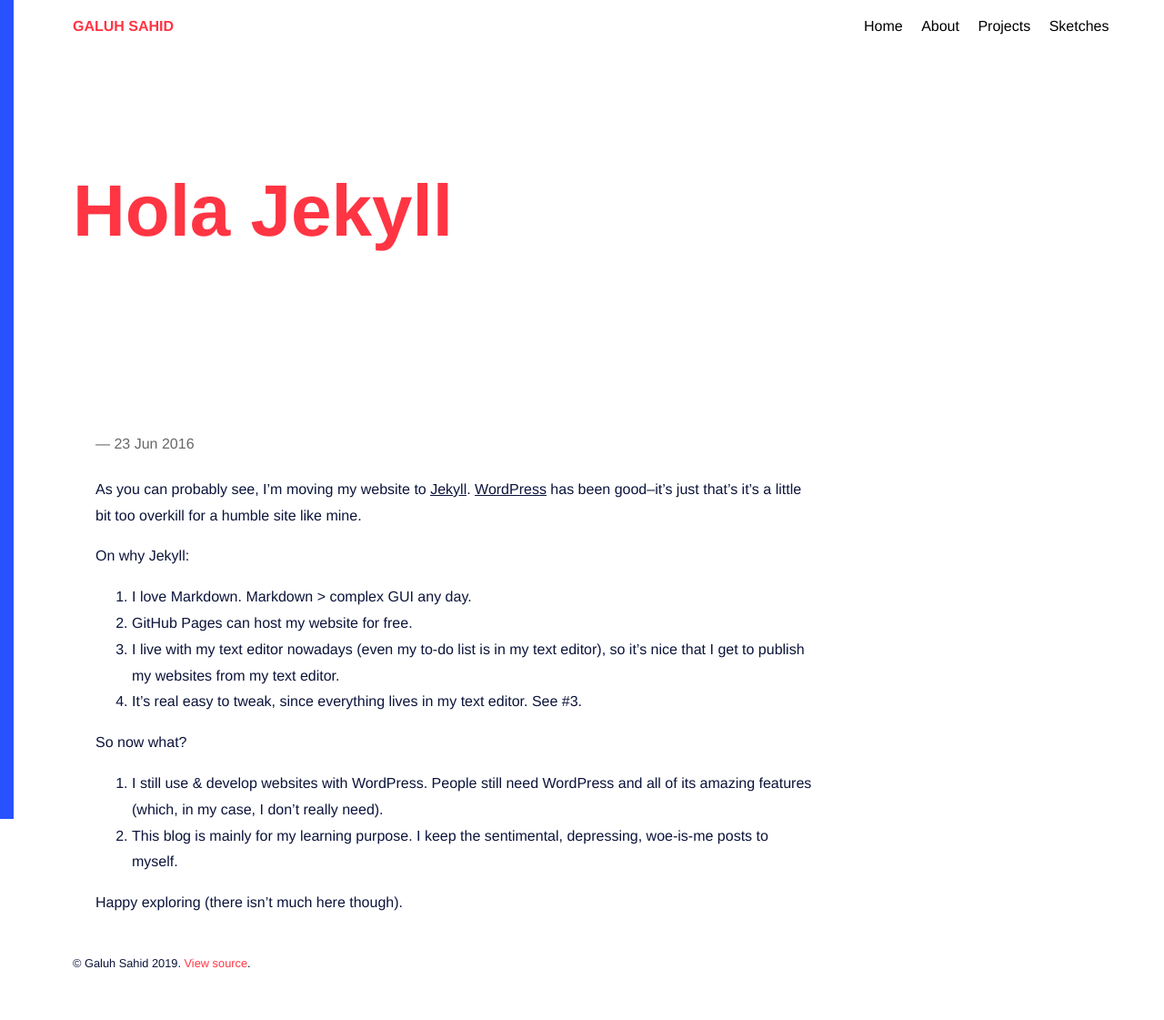
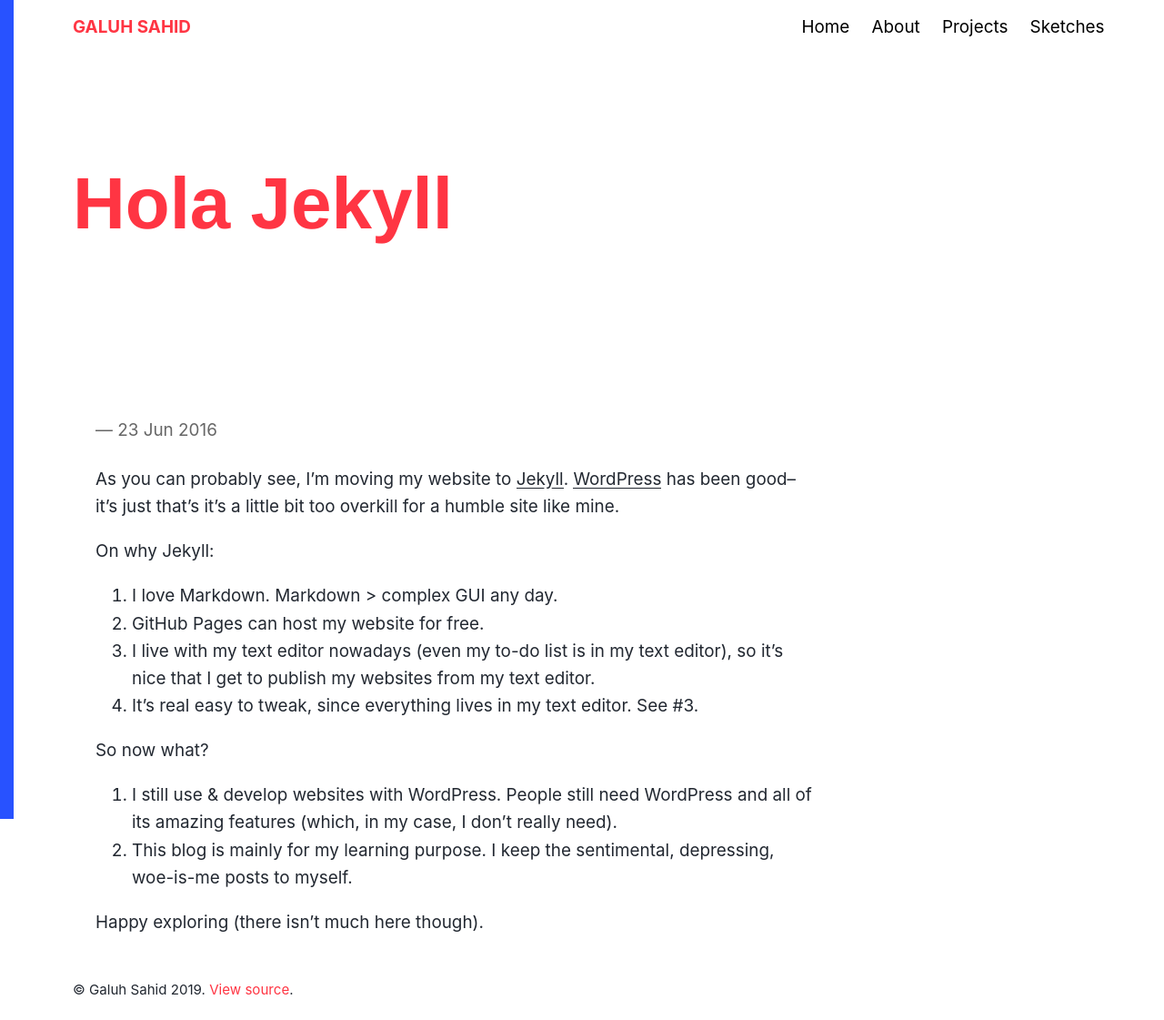
Before and after one commit to galuhsahid/galuhsahid.github.io, a Jekyll site: the page built from _posts/2016-06-23-hola-jekyll.markdown, in a window 1280 px wide. Shown: the whole page at 91% size. Built offline with Jekyll 4.4.1, drawn with Linux system fonts in a browser that asks for light colours; nearby versions of some CDN libraries; some web fonts are replaced; before the commit the page ends 1089 px from its top, so only the background shows below that.

Commit message:
Change font

```diff
--- a/_scss/abstracts/_variables.scss
+++ b/_scss/abstracts/_variables.scss
@@ -8,7 +8,7 @@
 
 /// Regular font family
 /// @type List
-$text-font-stack: "Helvetica Neue Light", "Helvetica Neue", "Helvetica", "Arial", sans-serif !default;
+$text-font-stack: -apple-system, BlinkMacSystemFont, "Segoe UI", Roboto, Oxygen-Sans, Ubuntu, Cantarell, "Helvetica Neue", sans-serif !default;
 
 /// Heading font family
 /// @type List
@@ -25,7 +25,7 @@ $font-awesome: "Font Awesome 5 Free";
 /// Copy text color
 /// @type Color
 //$text-color: rgb(34, 34, 34) !default;
-$text-color: #0C143B;
+$text-color: #222831;
 
 /// Main brand color
 /// @type Color
--- a/_scss/base/_typography.scss
+++ b/_scss/base/_typography.scss
@@ -1,6 +1,8 @@
 body {
   color: $text-color;
-  font: normal 100%/1.8 $text-font-stack;
+  font: normal calc(110% + 0.1vw) $text-font-stack;
+  line-height: 1.6;
+  -moz-osx-font-smoothing: grayscale;
 }
 
 h1 {
--- a/css/main.css
+++ b/css/main.css
@@ -458,12 +458,14 @@ a {
   color: #ff3543;
   text-decoration: none; }
   a:hover, a:active, a:focus {
-    color: #0C143B;
+    color: #222831;
     text-decoration: underline; }
 
 body {
-  color: #0C143B;
-  font: normal 100%/1.8 "Helvetica Neue Light", "Helvetica Neue", "Helvetica", "Arial", sans-serif; }
+  color: #222831;
+  font: normal calc(110% + 0.1vw) -apple-system, BlinkMacSystemFont, "Segoe UI", Roboto, Oxygen-Sans, Ubuntu, Cantarell, "Helvetica Neue", sans-serif;
+  line-height: 1.6;
+  -moz-osx-font-smoothing: grayscale; }
 
 h1 {
   font-family: "Futura", "Helvetica Neue Light", "Helvetica Neue", "Helvetica", "Arial", sans-serif; }
@@ -908,27 +910,27 @@ a:hover {
 
 .post a {
   text-shadow: 0.03em 0 white, -0.03em 0 white, 0 0.03em white, 0 -0.03em white, 0.06em 0 white, -0.06em 0 white, 0.09em 0 white, -0.09em 0 white, 0.12em 0 white, -0.12em 0 white, 0.15em 0 white, -0.15em 0 white;
-  background-image: linear-gradient(#0C143B, #0C143B);
+  background-image: linear-gradient(#222831, #222831);
   background-size: 1px 1px;
   background-repeat: repeat-x;
   background-position: 0% 95%;
-  color: #0C143B;
+  color: #222831;
   text-decoration: none; }
   .post a::-moz-selection {
-    text-shadow: 0.03em 0 #0C143B, -0.03em 0 #0C143B, 0 0.03em #0C143B, 0 -0.03em #0C143B, 0.06em 0 #0C143B, -0.06em 0 #0C143B, 0.09em 0 #0C143B, -0.09em 0 #0C143B, 0.12em 0 #0C143B, -0.12em 0 #0C143B, 0.15em 0 #0C143B, -0.15em 0 #0C143B;
-    background: #0C143B; }
+    text-shadow: 0.03em 0 #222831, -0.03em 0 #222831, 0 0.03em #222831, 0 -0.03em #222831, 0.06em 0 #222831, -0.06em 0 #222831, 0.09em 0 #222831, -0.09em 0 #222831, 0.12em 0 #222831, -0.12em 0 #222831, 0.15em 0 #222831, -0.15em 0 #222831;
+    background: #222831; }
   .post a::selection {
-    text-shadow: 0.03em 0 #0C143B, -0.03em 0 #0C143B, 0 0.03em #0C143B, 0 -0.03em #0C143B, 0.06em 0 #0C143B, -0.06em 0 #0C143B, 0.09em 0 #0C143B, -0.09em 0 #0C143B, 0.12em 0 #0C143B, -0.12em 0 #0C143B, 0.15em 0 #0C143B, -0.15em 0 #0C143B;
-    background: #0C143B; }
+    text-shadow: 0.03em 0 #222831, -0.03em 0 #222831, 0 0.03em #222831, 0 -0.03em #222831, 0.06em 0 #222831, -0.06em 0 #222831, 0.09em 0 #222831, -0.09em 0 #222831, 0.12em 0 #222831, -0.12em 0 #222831, 0.15em 0 #222831, -0.15em 0 #222831;
+    background: #222831; }
   .post a::-moz-selection {
-    text-shadow: 0.03em 0 #0C143B, -0.03em 0 #0C143B, 0 0.03em #0C143B, 0 -0.03em #0C143B, 0.06em 0 #0C143B, -0.06em 0 #0C143B, 0.09em 0 #0C143B, -0.09em 0 #0C143B, 0.12em 0 #0C143B, -0.12em 0 #0C143B, 0.15em 0 #0C143B, -0.15em 0 #0C143B;
-    background: #0C143B; }
+    text-shadow: 0.03em 0 #222831, -0.03em 0 #222831, 0 0.03em #222831, 0 -0.03em #222831, 0.06em 0 #222831, -0.06em 0 #222831, 0.09em 0 #222831, -0.09em 0 #222831, 0.12em 0 #222831, -0.12em 0 #222831, 0.15em 0 #222831, -0.15em 0 #222831;
+    background: #222831; }
   .post a *,
   .post a *:after, .post a:after,
   .post a *:before, .post a:before {
     text-shadow: none; }
   .post a:visited {
-    color: #0C143B; }
+    color: #222831; }
 
 pre {
   color: #FFF;
```
